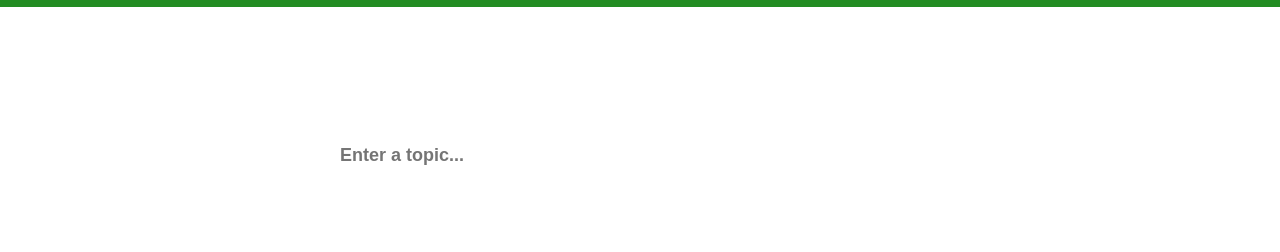
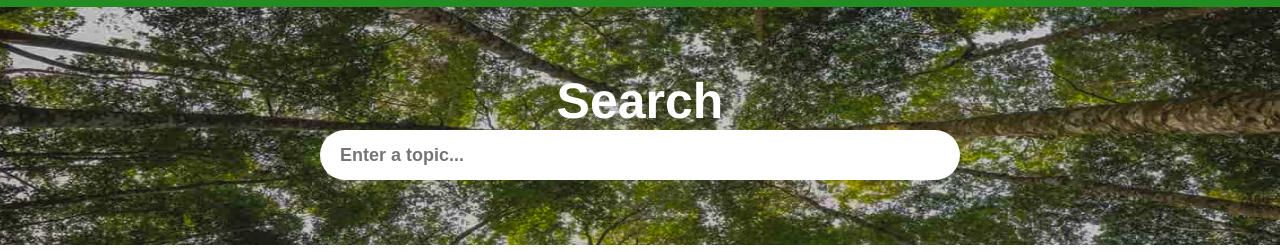
Before and after one commit to KaviV23/summit-seeker, a plain HTML site: page news & reviews.html in a window 1280 px wide. Shown: the part 133-385 px from the top of the page. Drawn offline with Linux system fonts and the light colour scheme.

Commit message:
Update styles.css

```diff
--- a/styles.css
+++ b/styles.css
@@ -42,7 +42,7 @@ body {
 
 .banner {
   height: 238px;
-  background: url("images/banner.png");
+  background: url("images and logos/banner.png");
   background-repeat: no-repeat;
   background-size: cover;
   display:flex;
```
